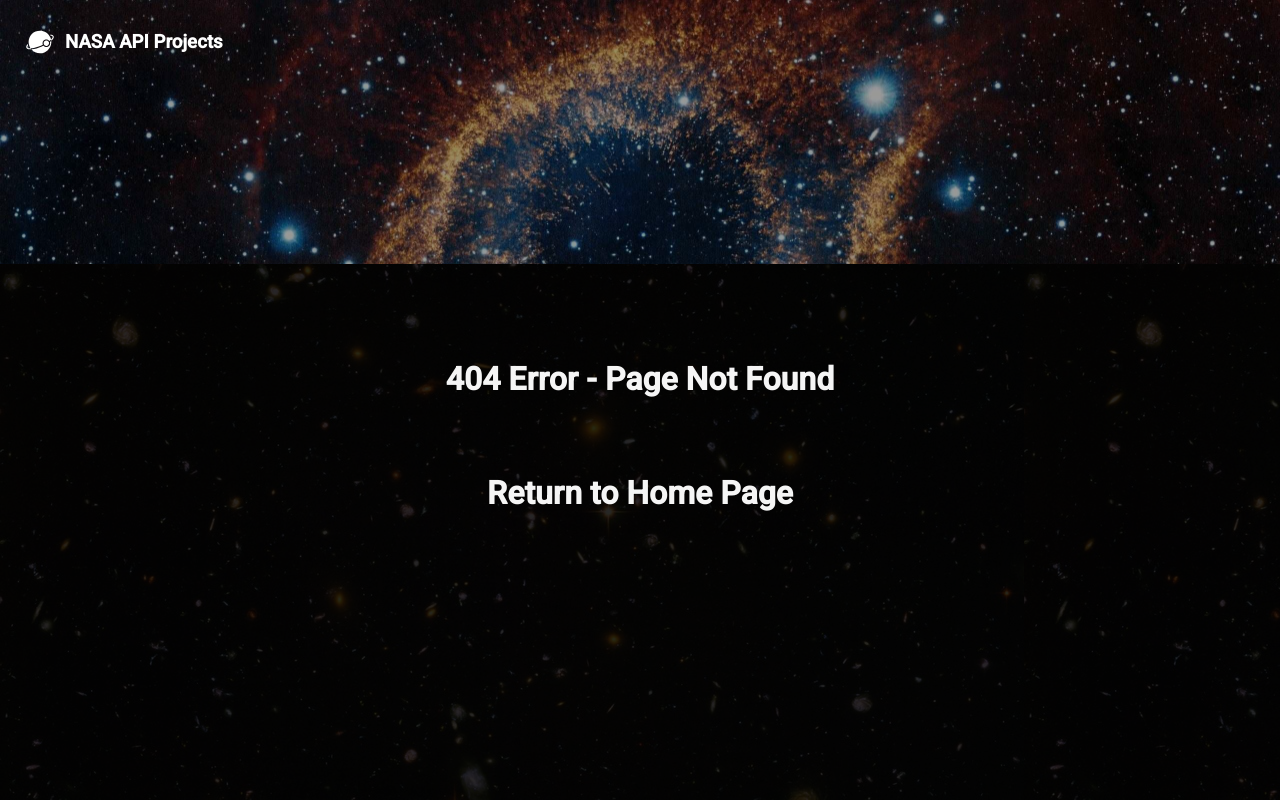
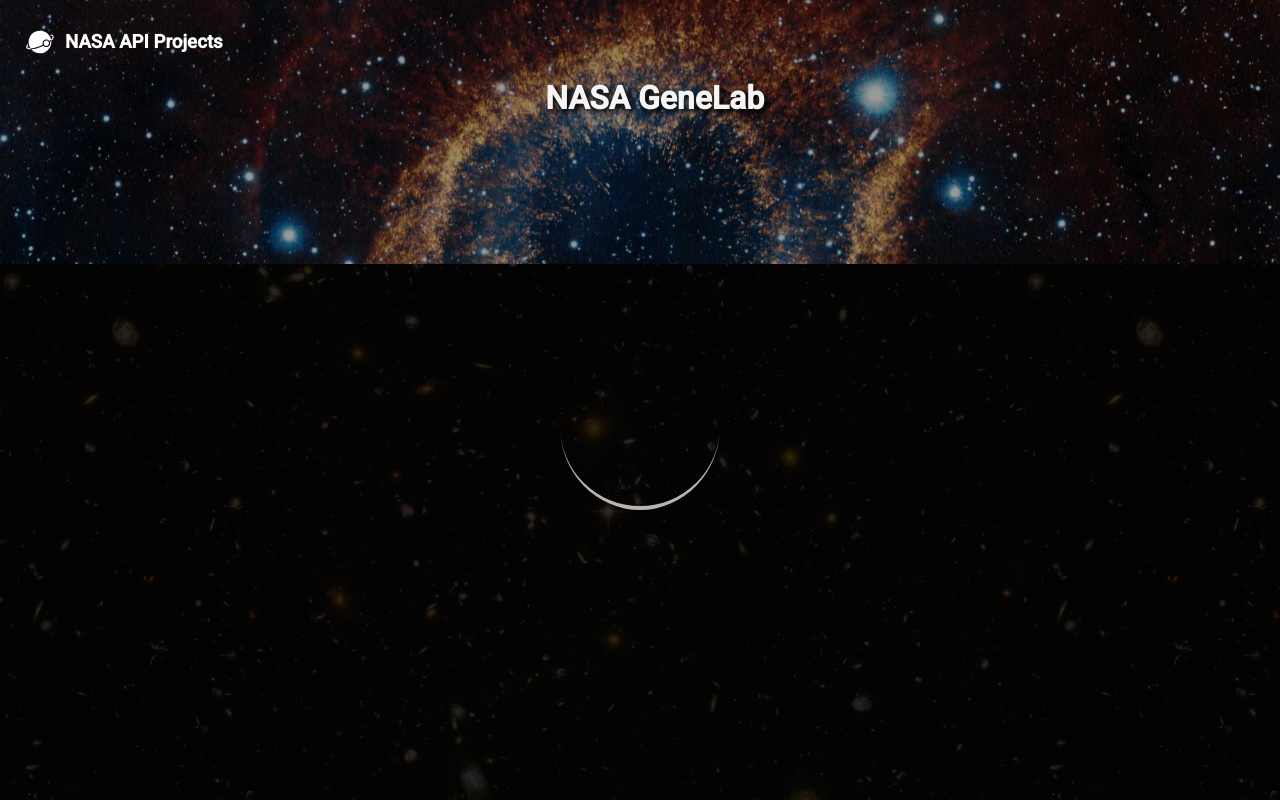
Before and after one commit to Taylor-2T9/nasa-projects, a Next.js app: page /genelab in a window 1280 px wide. Before the commit this address had no page. Built offline with nearby package versions, Linux system fonts and the light colour scheme; no server answers.

Commit message:
Create empty genelab page

```diff
--- a/src/components/Navbar/index.tsx
+++ b/src/components/Navbar/index.tsx
@@ -68,7 +68,14 @@
                         </svg>
                         <h3> NASA API Projects </h3>
                     </S.Home>
-                    <S.Title>{title}</S.Title>
+                    <S.Title
+                        variant={
+                            router.route.includes('/cameras/') ? "top"
+                                : "center"
+                        }
+                    >
+                        {title}
+                    </S.Title>
                     {
                         router.route.includes("/apod") ?
                             <S.DateForm onSubmit={apodSubmit}>
--- a/src/components/Navbar/styles.ts
+++ b/src/components/Navbar/styles.ts
@@ -140,13 +140,13 @@
 `
 export const MenuIcon = styled(AiOutlineMenu)`
 `
-export const Title = styled.h1`
+export const Title = styled.h1<{ variant: 'top' | 'center' }>`
 text-align: center;
 margin: 0;
 padding-top: 1.7%;
 text-shadow: 3px 3px 5px rgba(0, 0, 0, 1);
 @media (min-height: 600px) and (max-width: 500px) {
-  padding-top: 6%;
+  padding-top: ${props => props.variant === 'top' ? '6%' : '12%'};
   font-size: 28px;
 }
 padding-left: 2.3%;
--- a/src/components/pages/apod/styles.ts
+++ b/src/components/pages/apod/styles.ts
@@ -26,8 +26,13 @@
 color: white;
 text-align: center;
 max-width: 45%;
-margin-top: 4.5%;
 margin-left: 5%;
+@media (max-width: 1150px) {
+    margin-top: 7%;
+}
+@media (max-width: 1025px) {
+    margin-top: 5%;
+}
 @media (max-width: 900px) {
     margin: 0;
     margin-top: 5%;
@@ -60,24 +65,32 @@
 export const PictureArea = styled.div`
 margin-left: auto;
 margin-right: auto;
-margin-top: 5%;
 display: flex;
 color: white;
 justify-content: center;
 align-items: center;
 width: 50%;
 image-rendering: optimizeQuality;
+@media (max-width: 1150px) {
+    margin-top: 2%;
+}
 img{
     align-self: center;
-    width: 90%;
-    height: 82%;
+    width: 80%;
+    height: 70%;
+    @media (max-width: 1100px) {
+        width: 65%;
+        height: 50%;
+    }
     @media (max-width: 900px) {
-        height: 300px;
-        width: 300px;
+        margin-top: 14%;
+        height: 285px;
+        width: 285px;
     }
     @media (max-width: 780px) {
-        height: 300px;
-        width: 250px;
+        margin-top: 5%;
+        height: 285px;
+        width: 245px;
     }
     border-radius: 5%;
 }
--- /dev/null
+++ b/src/pages/api/genelab/index.ts
@@ -0,0 +1,16 @@
+import { convertObjectToArray } from '@/utils/object'
+import axios from 'axios'
+import type { NextApiRequest, NextApiResponse } from 'next'
+
+
+export default async function handler(
+    req: NextApiRequest,
+    res: NextApiResponse<any>
+) {
+    const resp = await axios.get(`https://osdr.nasa.gov/genelab/data/glds/files/1,2,3?api_key=${process.env.API_KEY}`)
+
+    const data_list = convertObjectToArray(resp.data.studies)
+    const data = data_list
+
+    res.status(200).json(data)
+}
--- /dev/null
+++ b/src/pages/genelab/index.tsx
@@ -0,0 +1,26 @@
+import Head from 'next/head'
+import Navbar from '@/components/Navbar'
+import * as S from '../../components/pages/apod/styles'
+import { useEffect, useState } from 'react'
+import { IPictureData } from '@/types/api/apod'
+import axios from 'axios'
+import Loading from '@/components/Loading'
+
+export default function Apod() {
+    useEffect(() => {
+        axios.get("/api/genelab").then(res => {
+            console.log(res.data)
+        })
+    }, [])
+    return (
+        <>
+            <Head>
+                <title>NASA GeneLab</title>
+            </Head>
+            <Navbar title="NASA GeneLab" />
+            <S.Container>
+                <Loading />
+            </S.Container>
+        </>
+    )
+}
--- /dev/null
+++ b/src/utils/index.ts
@@ -0,0 +1 @@
+export * as object from './object'
--- /dev/null
+++ b/src/utils/object.ts
@@ -0,0 +1,8 @@
+export function convertObjectToArray(obj) {
+    const list: any[] = []
+    for (const label in obj) {
+        list.push(obj[label])
+        console.log(label)
+    }
+    return list
+}
--- a/tsconfig.json
+++ b/tsconfig.json
@@ -14,6 +14,7 @@
     "isolatedModules": true,
     "jsx": "preserve",
     "incremental": true,
+    "noImplicitAny": false,
     "paths": {
       "@/*": ["./src/*"]
     }
```
